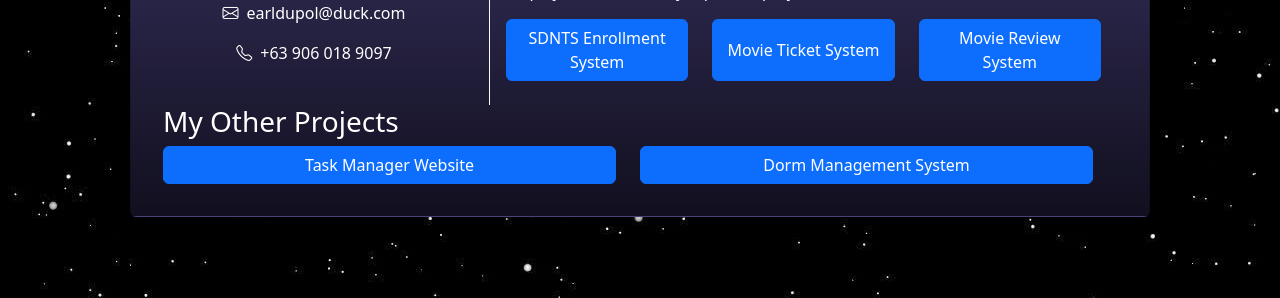
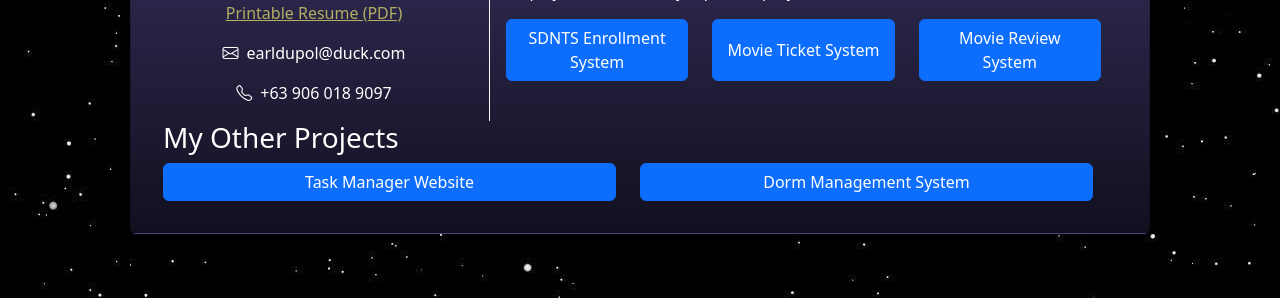
Before and after one commit to TheEarl1707/Portfolio, a plain HTML site: page index.html in a window 1280 px wide. Shown: the part 502-800 px from the top of the page. Drawn offline with nearby package versions, Linux system fonts and the light colour scheme.

Commit message:
31-8-23 Initial progress
+Added downloadable Resume

```diff
--- a/index.html
+++ b/index.html
@@ -62,6 +62,7 @@
 								<p><a href="https://twitter.com/DupolEarl" target="_blank"><span class="bi bi-twitter me-2"></span>Twitter</a></p>
 							</div>
 							<div class="text-center">
+								<p><a href="assets/Resume/Resume_Aug_31_2023.pdf" target="_blank" download="Resume - Earl Leo Dupol">Printable Resume (PDF)</a></p>
 								<p><span class="bi bi-envelope me-2"></span>earldupol@duck.com</p>
 								<p><span class="bi bi-telephone me-2"></span>+63 906 018 9097</p>
 							</div>
```
Also changed, not shown: 1 other file.
